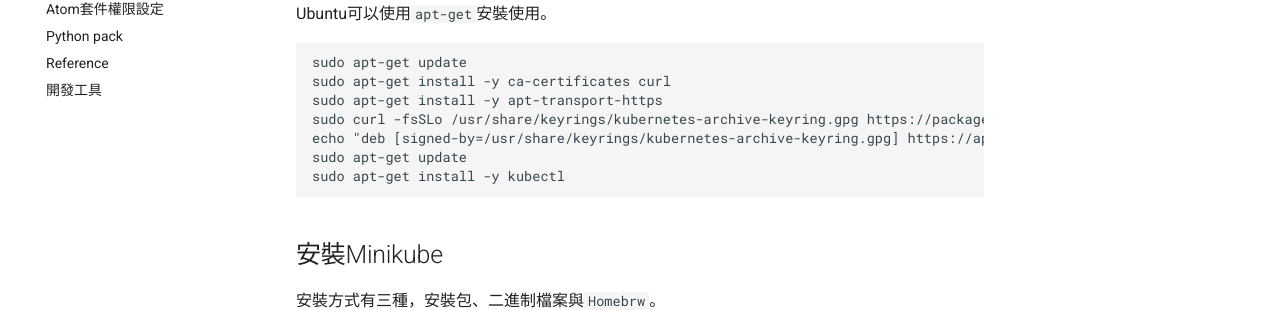
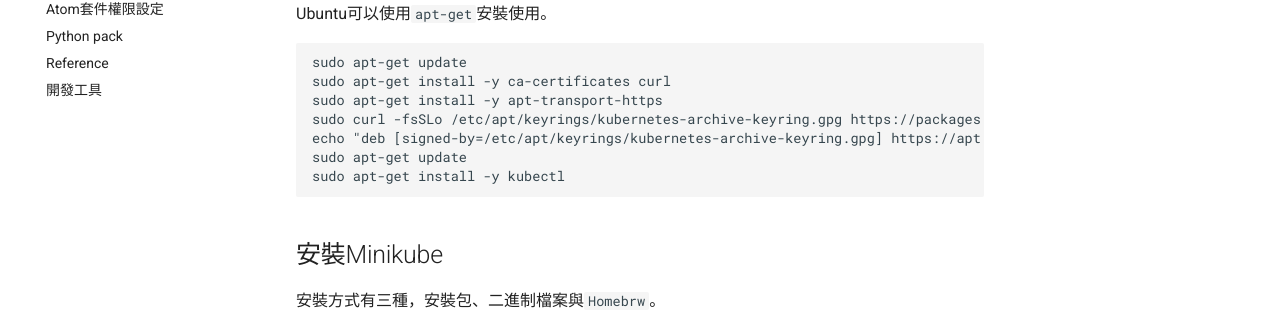
Before and after one commit to TSVS-Special-Topic-Group/Development-Environment-Build, an MkDocs documentation site: the page built from docs/agile-interdisciplinary-system.md, in a window 1280 px wide and 900 px high, scrolled down 15147 px. Shown: the part 207-517 px from the top of the window. Built offline with MkDocs 1.6.1 and Material for MkDocs 9.7.7, drawn with Linux system fonts in a browser that asks for light colours; some of the changed text lies outside the part shown.

Commit message:
Relate # ! 提交將會有透漏資訊事物刪除
修改項目:

模組:

````diff
--- a/docs/agile-interdisciplinary-system.md
+++ b/docs/agile-interdisciplinary-system.md
@@ -556,7 +556,7 @@
 使用`docker exec -it gitlab-runner bash`進入到容器，使用以下設定:
 
 ```
-gitlab-runner register --name timewaver-translate --url https://gitlab.example.com --registration-token mzR62nG88Lb4UzJek1xH
+gitlab-runner register --name gitlab-example-com --url https://gitlab.example.com --registration-token mzR62nG88Lb4UzJek1xH
 ```
 
 然後依照參數輸入內容。
@@ -653,8 +653,8 @@
 sudo apt-get update
 sudo apt-get install -y ca-certificates curl
 sudo apt-get install -y apt-transport-https
-sudo curl -fsSLo /usr/share/keyrings/kubernetes-archive-keyring.gpg https://packages.cloud.google.com/apt/doc/apt-key.gpg
-echo "deb [signed-by=/usr/share/keyrings/kubernetes-archive-keyring.gpg] https://apt.kubernetes.io/ kubernetes-xenial main" | sudo tee /etc/apt/sources.list.d/kubernetes.list
+sudo curl -fsSLo /etc/apt/keyrings/kubernetes-archive-keyring.gpg https://packages.cloud.google.com/apt/doc/apt-key.gpg
+echo "deb [signed-by=/etc/apt/keyrings/kubernetes-archive-keyring.gpg] https://apt.kubernetes.io/ kubernetes-xenial main" | sudo tee /etc/apt/sources.list.d/kubernetes.list
 sudo apt-get update
 sudo apt-get install -y kubectl
 ```
````
